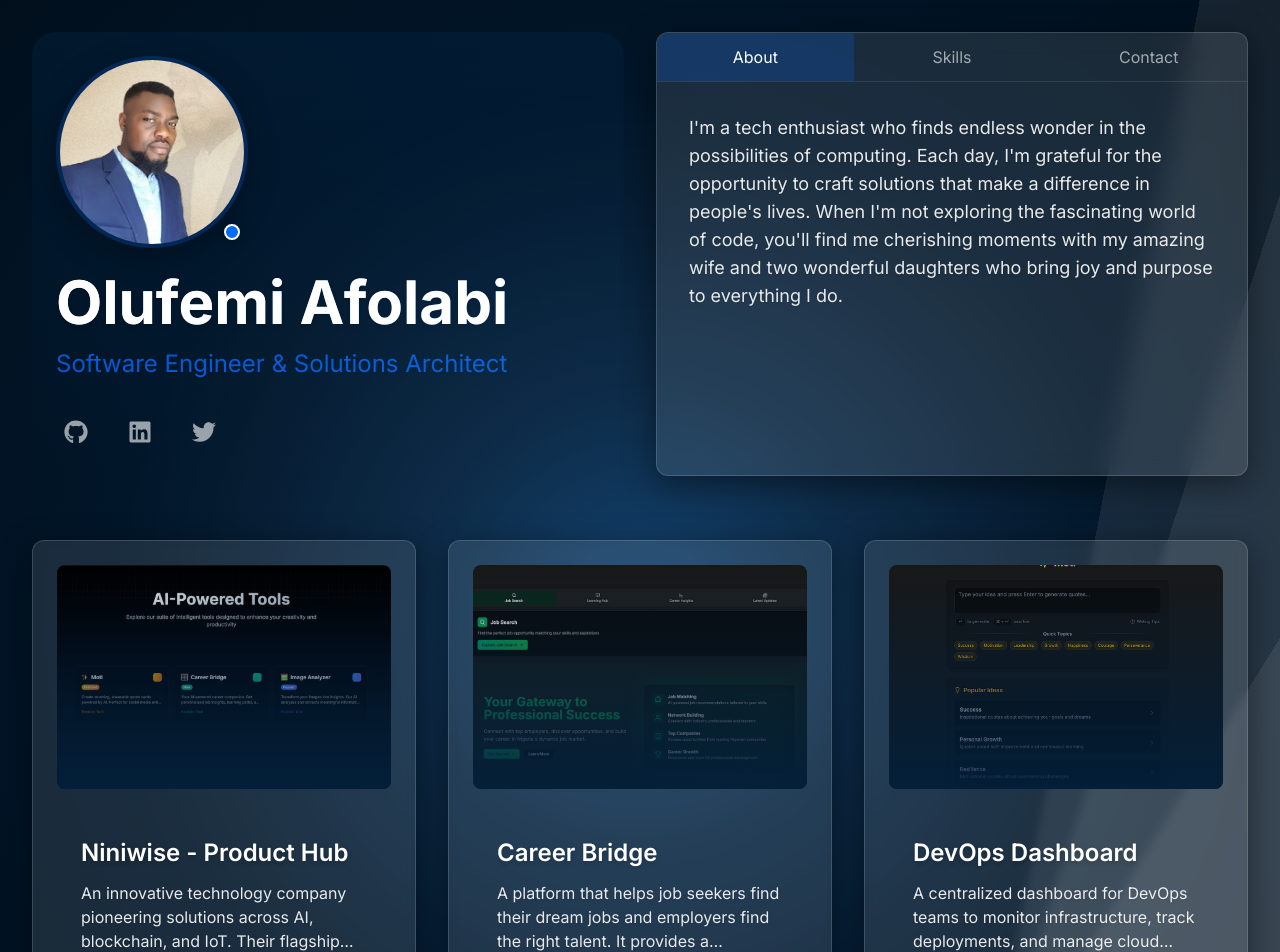
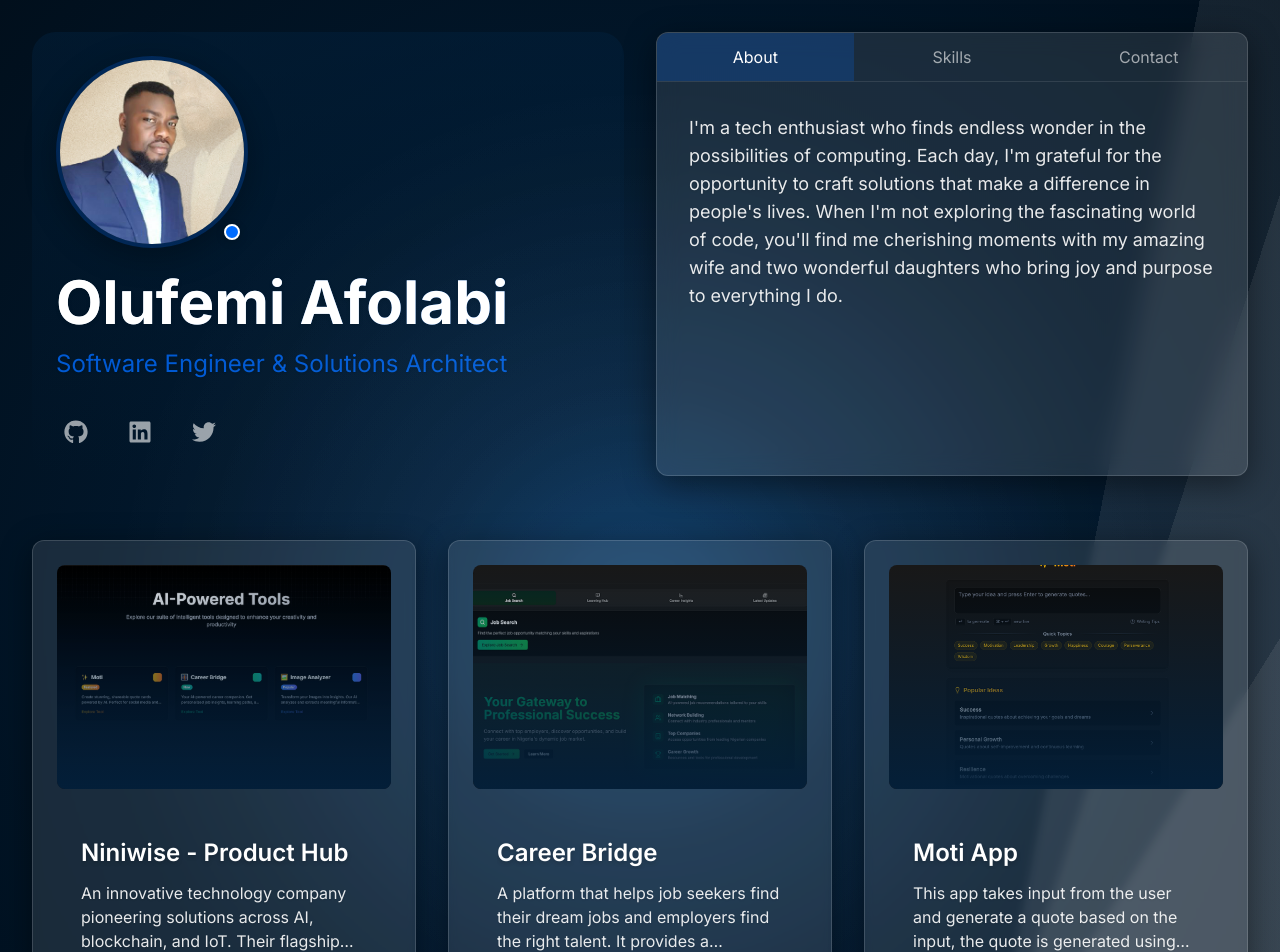
Before and after one commit to olufemi424/portfoliov2, a Next.js app: page / in a window 1280 px wide. Shown: the top 952 px of the page. Built offline with nearby package versions, Linux system fonts and the light colour scheme.

Commit message:
small update

```diff
--- a/src/components/sections/HeroSection.tsx
+++ b/src/components/sections/HeroSection.tsx
@@ -56,9 +56,9 @@ const projects = [
     githubUrl: "https://github.com/{}/career-bridge",
   },
   {
-    title: "DevOps Dashboard",
+    title: "Moti App",
     description:
-      "A centralized dashboard for DevOps teams to monitor infrastructure, track deployments, and manage cloud resources across multiple providers. Features real-time alerts and automated incident response.",
+      "This app takes input from the user and generate a quote based on the input, the quote is generated using the OpenAI API, the model used is gpt-3.5-turbo, the app is built with Next.js and Tailwind CSS",
     image: IMAGES.devops,
     technologies: [
       "Next.js",
```
